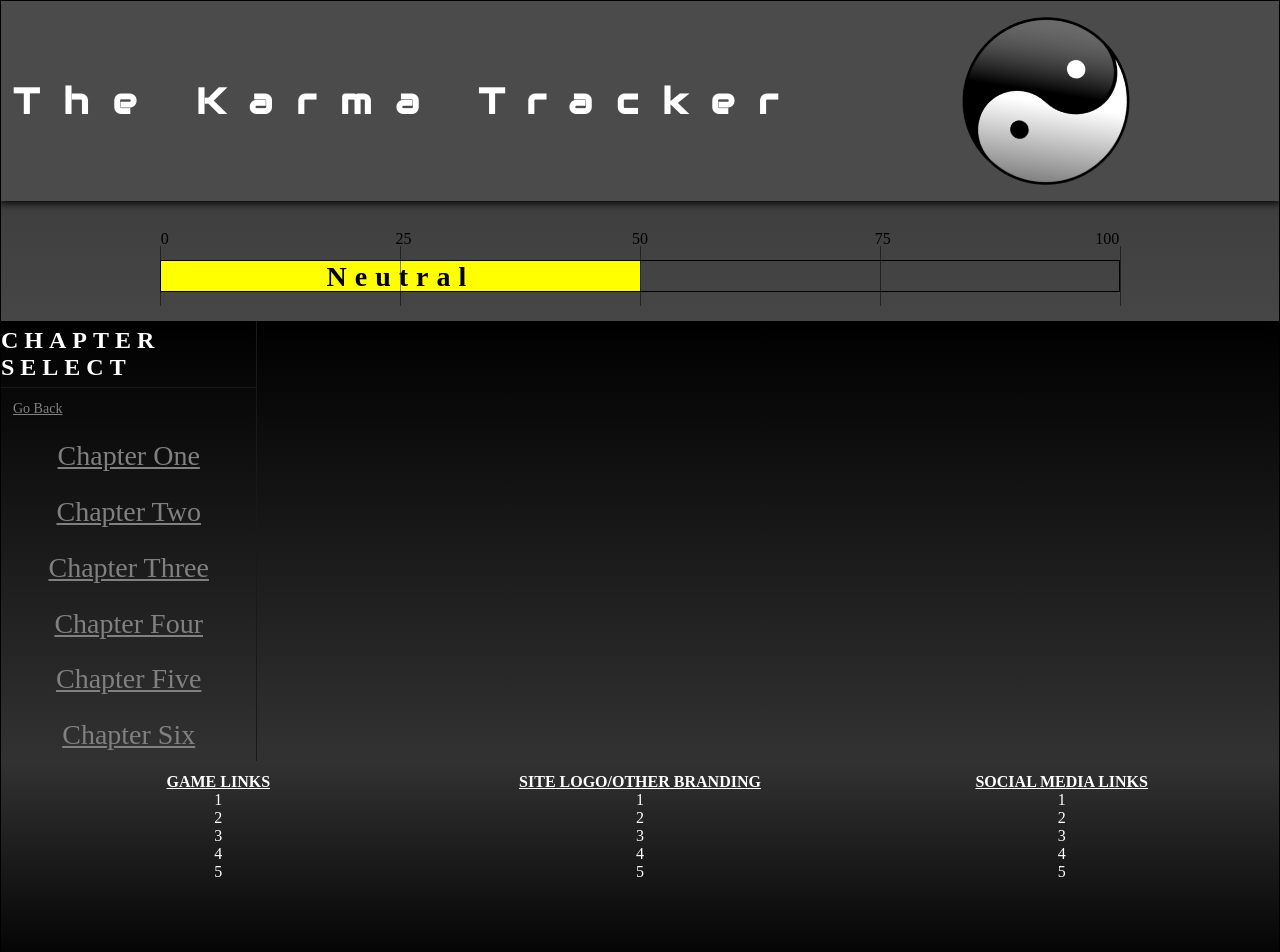
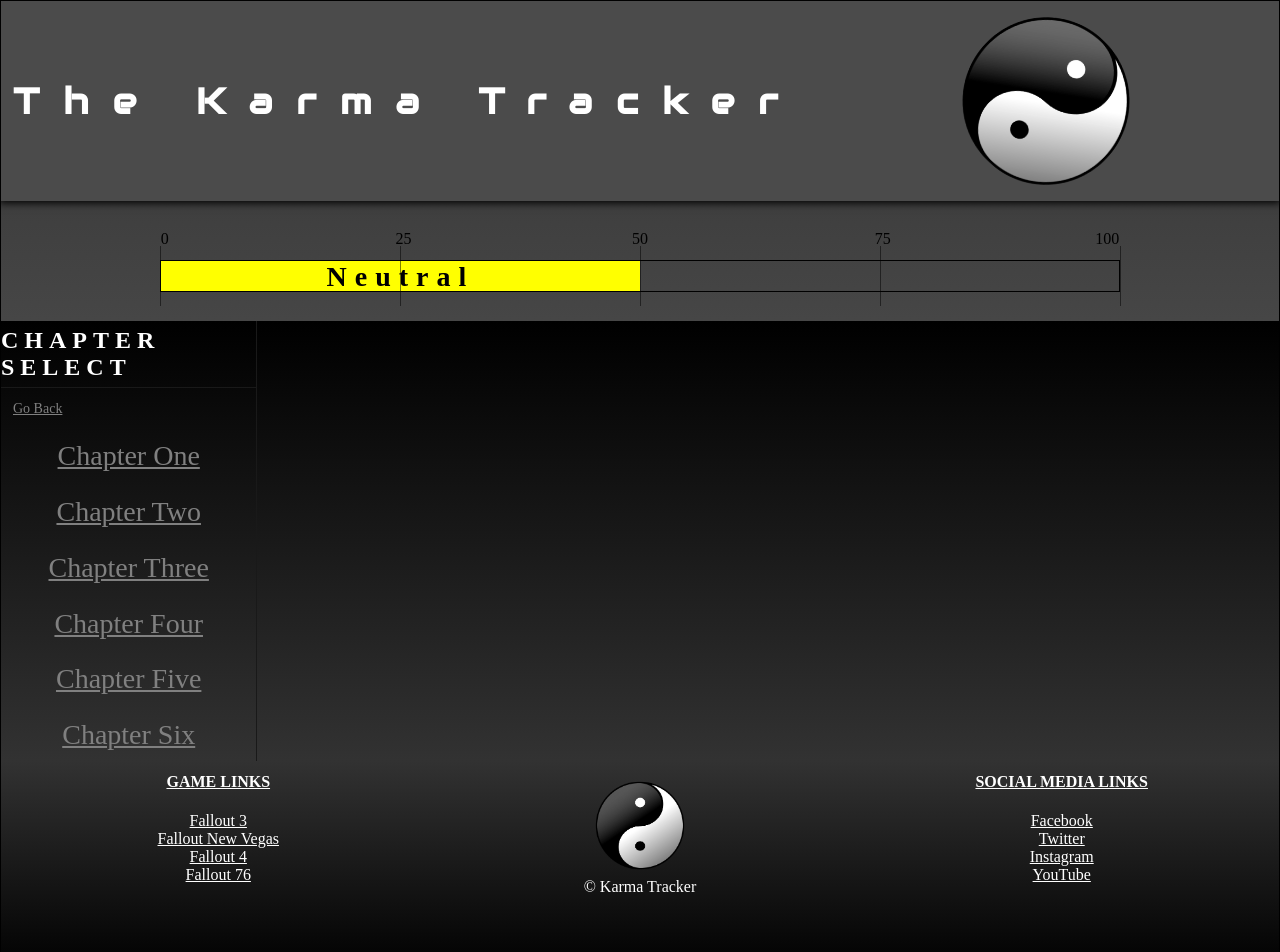
Before and after one commit to Yahzefi/Karma-Tracker-Application__React, a React (Create React App) app: page / in a window 1280 px wide. Shown: the top 952 px of the page. Built offline with nearby package versions, Linux system fonts and the light colour scheme.

Commit message:
Update Footer.js

```diff
--- a/src/components/Footer.js
+++ b/src/components/Footer.js
@@ -1,31 +1,26 @@
 // import React from 'react'
+import logo from '../Images/header_logo.png';
 
 const Footer = () => {
     return (
         <div className="foot-cont">
-            <div className="gameLinks-cont">
-                <h4>GAME LINKS</h4>
-                <p>1</p>
-                <p>2</p>
-                <p>3</p>
-                <p>4</p>
-                <p>5</p>
+            <div className="gameLinks-cont" >
+                <h4 style={{marginBottom: "5%"}}>GAME LINKS</h4>
+                <a href="#">Fallout 3</a>
+                <a href="#">Fallout New Vegas</a>
+                <a href="#">Fallout 4</a>
+                <a href="#">Fallout 76</a>
             </div>
             <div className="brand-cont">
-                <h4>SITE LOGO/OTHER BRANDING</h4>
-                <p>1</p>
-                <p>2</p>
-                <p>3</p>
-                <p>4</p>
-                <p>5</p>
+                <img src={logo} className="foot-logo"/>
+                <p>&copy; Karma Tracker</p>
             </div>
             <div className="contact-cont">
-                <h4>SOCIAL MEDIA LINKS</h4>
-                <p>1</p>
-                <p>2</p>
-                <p>3</p>
-                <p>4</p>
-                <p>5</p>
+                <h4 style={{marginBottom: "5%"}}>SOCIAL MEDIA LINKS</h4>
+                    <a href="#">Facebook</a>
+                    <a href="#">Twitter</a>
+                    <a href="#">Instagram</a>
+                    <a href="#">YouTube</a>
             </div>
         </div>
     )
```
